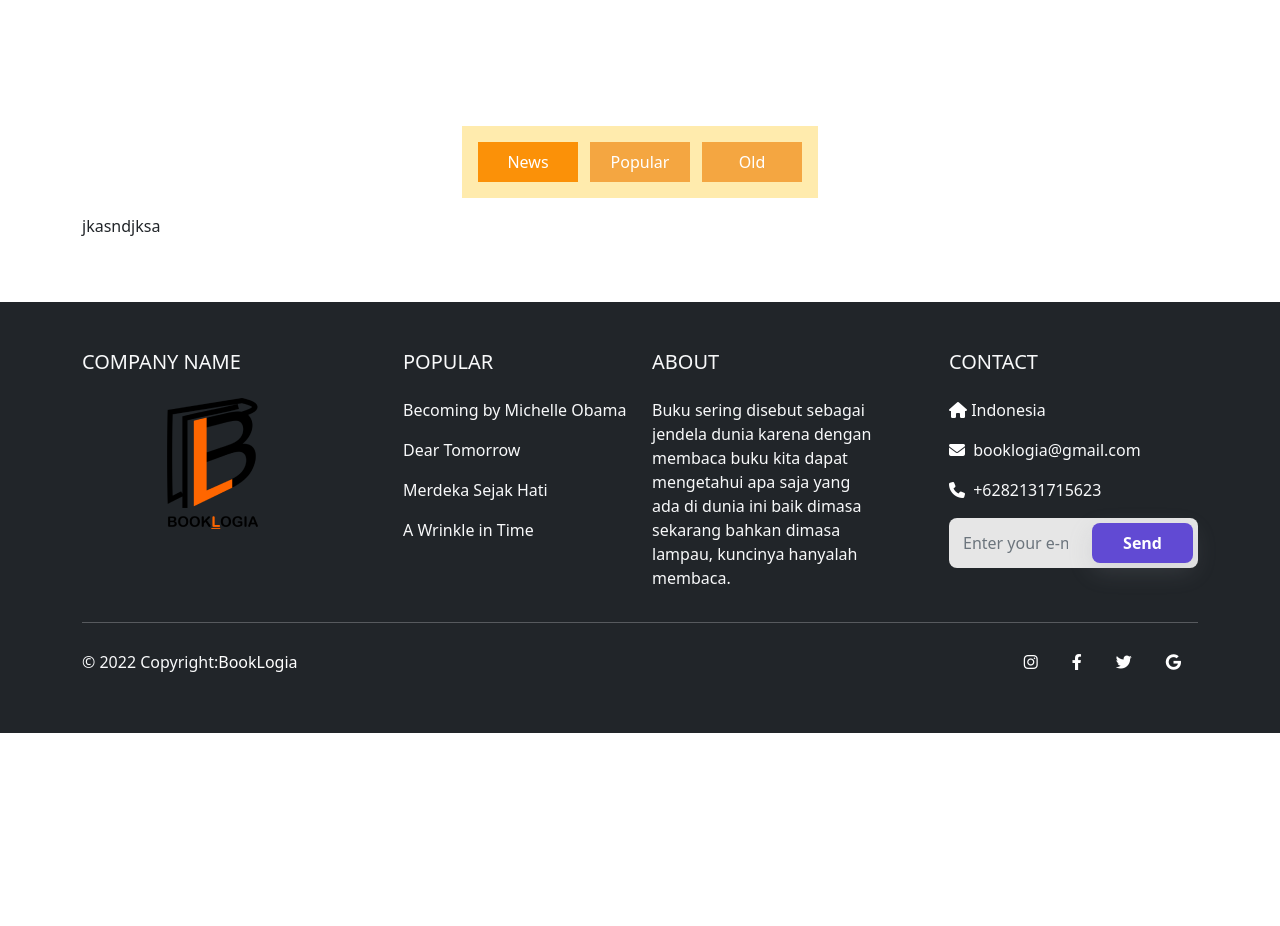
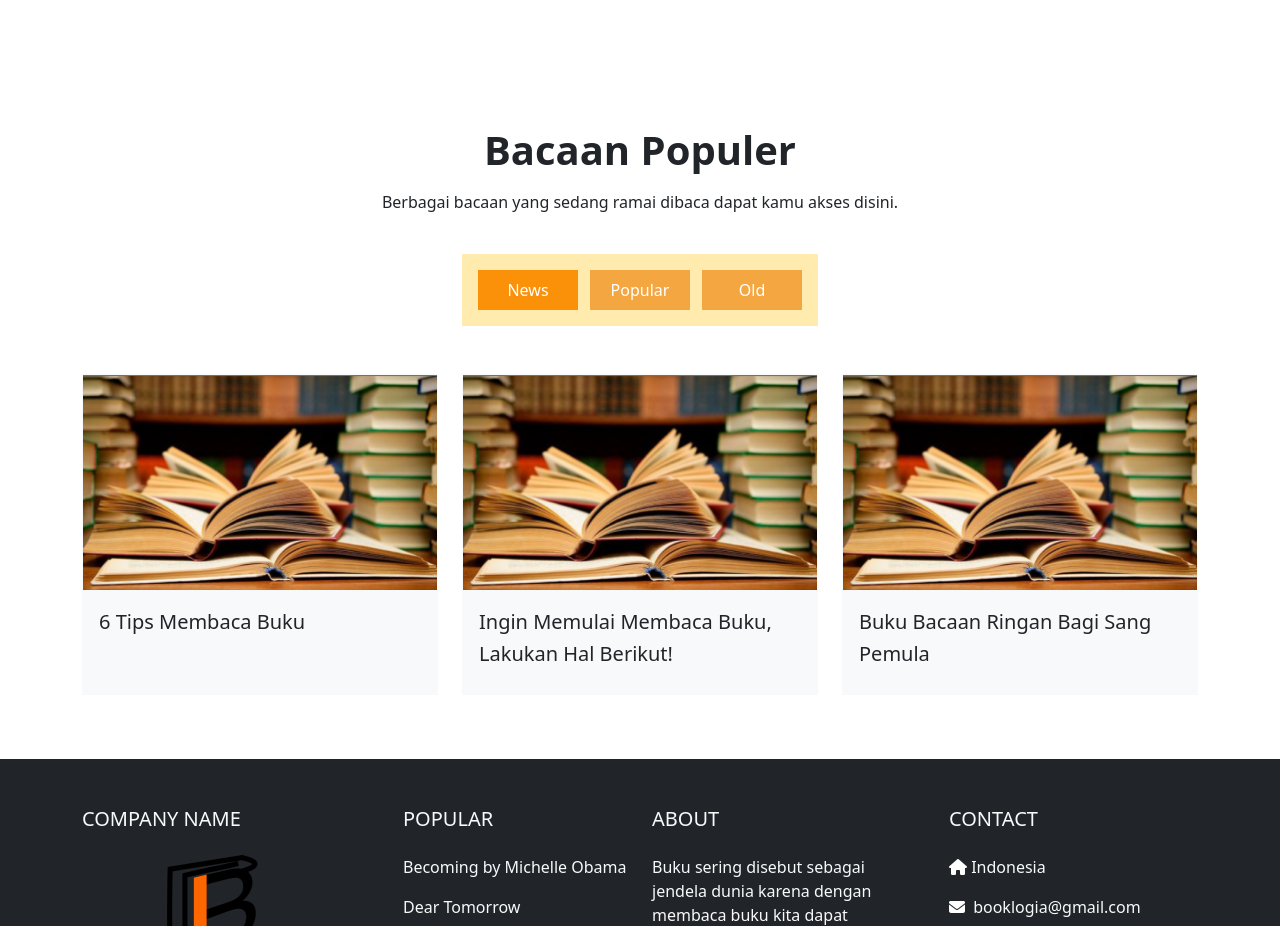
Before and after one commit to fikriwado/booklogia, a React (Create React App) app: page / in a window 1280 px wide. Shown: the part 1325-2251 px from the top of the page. Before the commit the page ends 2058 px from the top, so only its background shows below. Built offline with nearby package versions, Linux system fonts and the light colour scheme.

Commit message:
popular review without slick

```diff
--- a/src/pages/Home/index.js
+++ b/src/pages/Home/index.js
@@ -1,10 +1,11 @@
 import React from 'react';
 import { Link } from 'react-router-dom';
-import { Container, Row, Col, Tabs, Tab } from 'react-bootstrap';
+import { Container, Row, Col, Tabs, Tab, Card } from 'react-bootstrap';
 import heroImage from '../../assets/images/hero.png';
 import aboutImage from '../../assets/images/about.png';
 import aboutPhotosImage from '../../assets/images/about-photos.png';
 import handsShowImage from '../../assets/images/hands-show.png';
+import popularReview1 from '../../assets/images/popular-review/1.png';
 
 function Home() {
     return (
@@ -66,9 +67,43 @@ function Home() {
 
             <section id='popular-review-section' className='py-lg-5'>
                 <Container className='py-lg-3 text-center'>
-                    <Tabs variant='pills' defaultActiveKey="news" className="d-inline-flex p-3 mb-3 tab-pills-booklogia">
+                    <Row className='mb-lg-4'>
+                        <Col>
+                            <h1 className='mb-3 fw-bold'>Bacaan Populer</h1>
+                            <p>Berbagai bacaan yang sedang ramai dibaca dapat kamu akses disini.</p>
+                        </Col>
+                    </Row>
+
+                    <Row>
+                        <Col>
+                            <Tabs variant='pills' defaultActiveKey="news" className="d-inline-flex p-3 mb-3 tab-pills-booklogia mb-lg-5">
                                 <Tab eventKey="news" title="News" className='text-start'>
-                            jkasndjksa
+                                    <Row>
+                                        <Col>
+                                            <Card className='rounded-0 bg-light border-light h-100'>
+                                                <Card.Img className='rounded-0' variant="top" src={popularReview1} />
+                                                <Card.Body>
+                                                    <Card.Title className='text-capitalize' style={{ lineHeight: 1.6 }}>6 Tips membaca buku</Card.Title>
+                                                </Card.Body>
+                                            </Card>
+                                        </Col>
+                                        <Col>
+                                            <Card className='rounded-0 bg-light border-light h-100'>
+                                                <Card.Img className='rounded-0' variant="top" src={popularReview1} />
+                                                <Card.Body>
+                                                    <Card.Title className='text-capitalize' style={{ lineHeight: 1.6 }}>Ingin memulai membaca buku, lakukan hal berikut!</Card.Title>
+                                                </Card.Body>
+                                            </Card>
+                                        </Col>
+                                        <Col>
+                                            <Card className='rounded-0 bg-light border-light h-100'>
+                                                <Card.Img className='rounded-0' variant="top" src={popularReview1} />
+                                                <Card.Body>
+                                                    <Card.Title className='text-capitalize' style={{ lineHeight: 1.6 }}>Buku bacaan ringan bagi sang pemula</Card.Title>
+                                                </Card.Body>
+                                            </Card>
+                                        </Col>
+                                    </Row>
                                 </Tab>
                                 <Tab eventKey="popular" title="Popular" className='text-start'>
                                     sadsad
@@ -77,6 +112,8 @@ function Home() {
                                     xzcdsas
                                 </Tab>
                             </Tabs>
+                        </Col>
+                    </Row>
                 </Container>
             </section>
         </div>
```
Also changed, not shown: src/assets/images/popular-review/1.png (added). Lines whose indentation alone changed are shown as unchanged.
